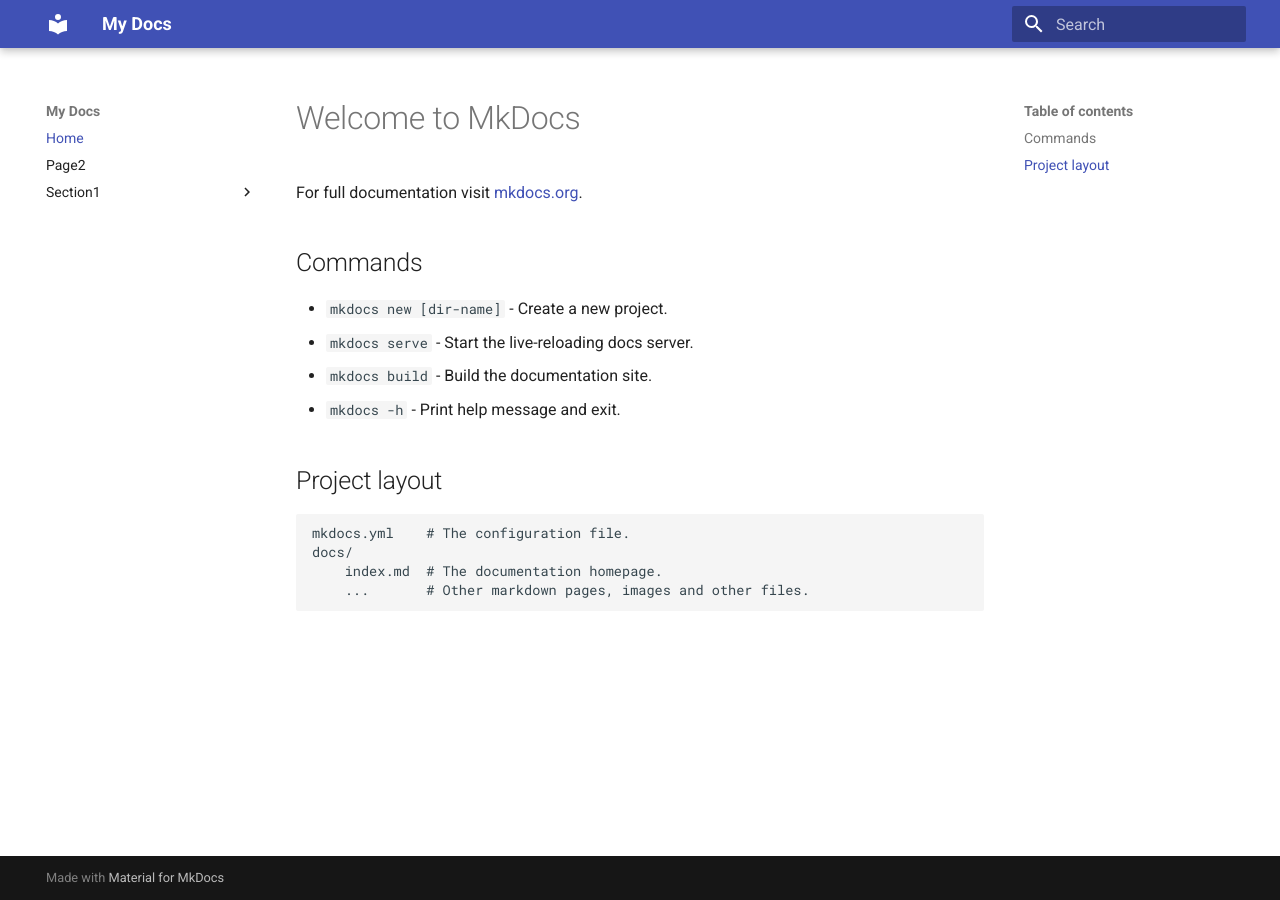
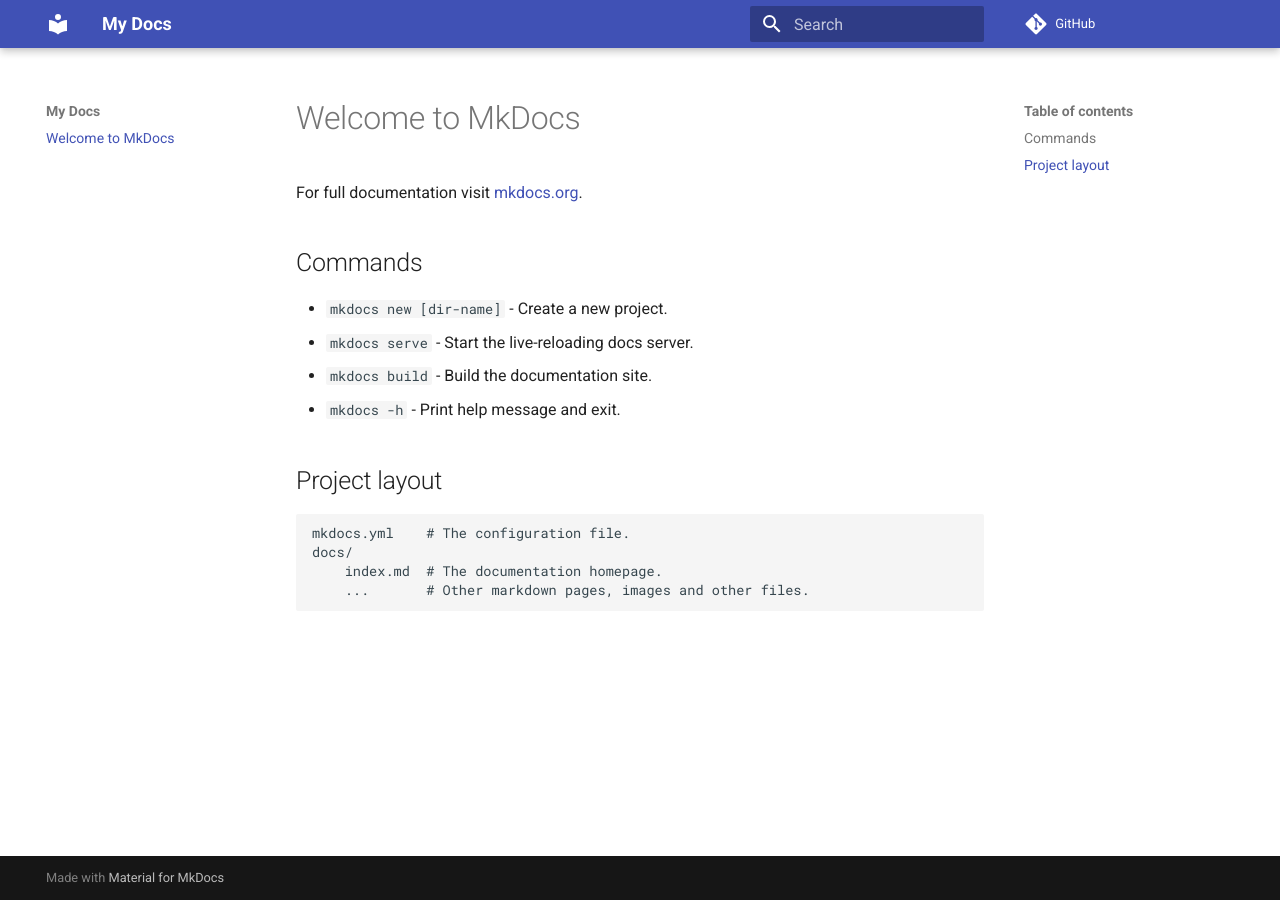
Before and after one commit to breakpoint7/testdocs, an MkDocs documentation site: the page built from docs/index.md, in a window 1280 px wide. Built offline with MkDocs 1.6.1 and Material for MkDocs 9.7.7, drawn with Linux system fonts in a browser that asks for light colours; comment, search, counter and statistics services are not loaded; some of the changed lines change nothing that is shown.

Commit message:
Update mkdocs.yml

```diff
--- a/mkdocs.yml
+++ b/mkdocs.yml
@@ -1,10 +1,10 @@
 site_name: My Docs
 site_url: https://breakpoint7.github.io/testdocs/
-nav:
-  - Home: index.md
-  - Page2: page2.md
-  - Section1:
-    - Subpage1: subpage1.md
-    - Subpage2: subpage2.md
+repo_url: https://github.com/microsoft/code-with-engineering-playbook/
+edit_uri: ""
+
 theme:
   name: material
+
+plugins:
+  - search
```
